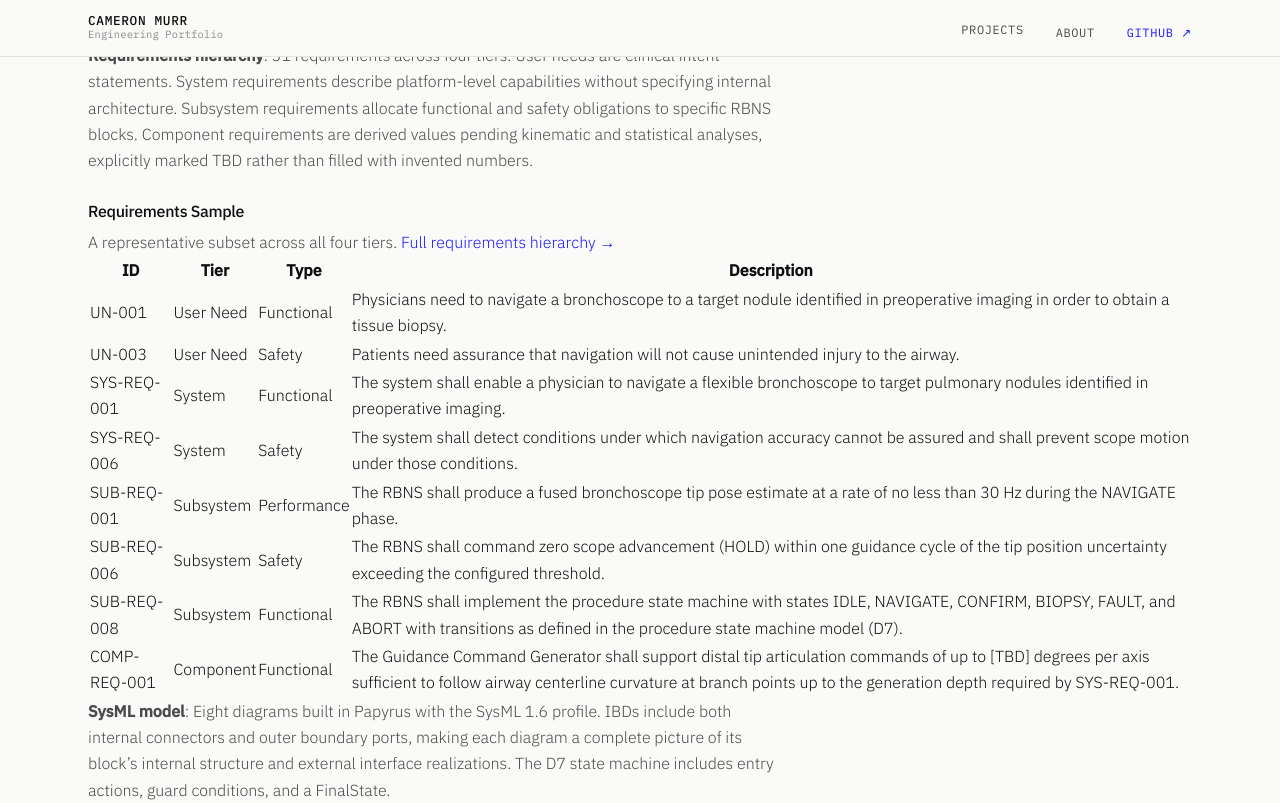
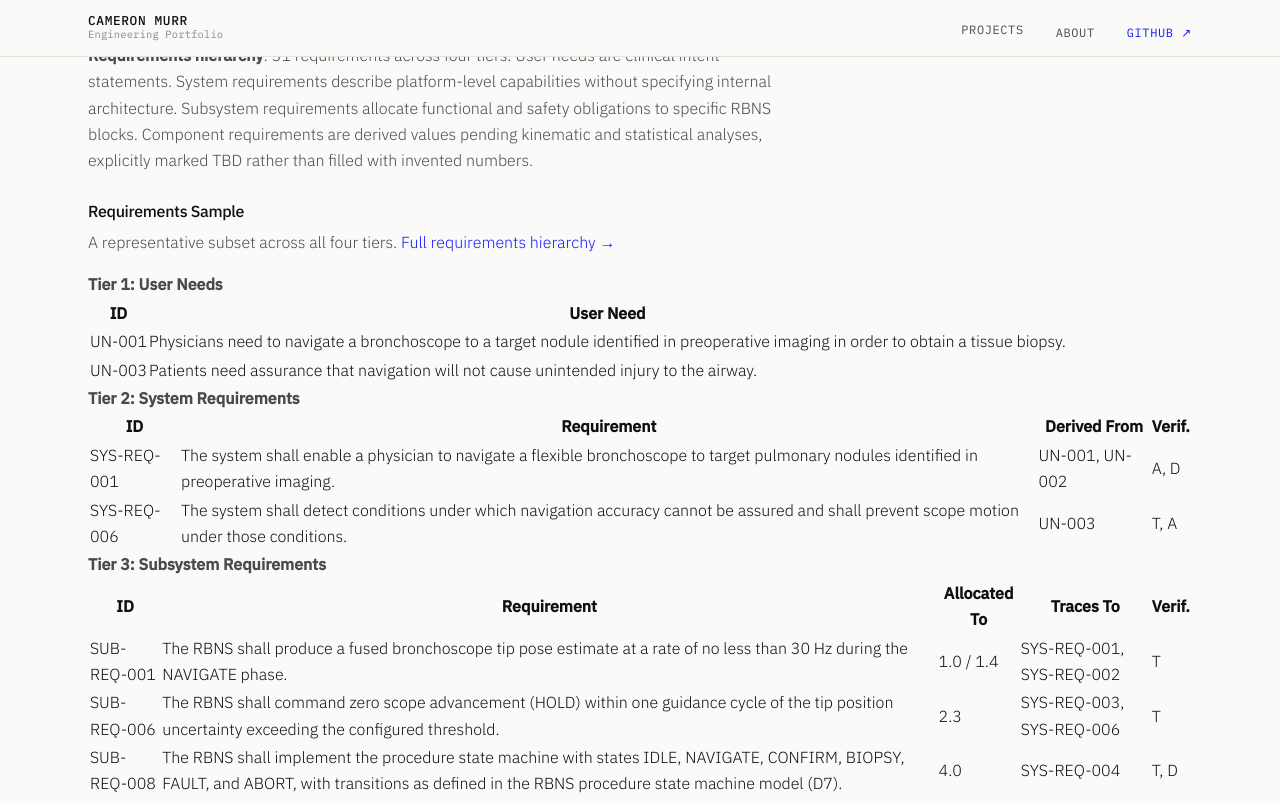
Before and after one commit to cameron-murr/cameron-murr.github.io, a Jekyll site: the page built from _projects/functional-architecture-model.md, in a window 1280 px wide and 1400 px high, scrolled down 3107 px. Shown: the top 803 px of the window. Built offline with Jekyll 4.4.1, drawn with Linux system fonts in a browser that asks for light colours; some of the changed text lies outside the part shown; grey boxes are pictures that could not be loaded.

Commit message:
update format of requirements sample table

```diff
--- a/_projects/functional-architecture-model.md
+++ b/_projects/functional-architecture-model.md
@@ -93,16 +93,33 @@ The model package is organized around a single canonical interface registry and
 
 A representative subset across all four tiers. [Full requirements hierarchy →](https://github.com/cameron-murr/Robotic-Surgical-Architecture-Model/blob/main/docs/requirements.md)
 
-| ID | Tier | Type | Description |
+**Tier 1: User Needs**
+
+| ID | User Need |
+|---|---|
+| UN-001 | Physicians need to navigate a bronchoscope to a target nodule identified in preoperative imaging in order to obtain a tissue biopsy. |
+| UN-003 | Patients need assurance that navigation will not cause unintended injury to the airway. |
+
+**Tier 2: System Requirements**
+
+| ID | Requirement | Derived From | Verif. |
 |---|---|---|---|
-| UN-001 | User Need | Functional | Physicians need to navigate a bronchoscope to a target nodule identified in preoperative imaging in order to obtain a tissue biopsy. |
-| UN-003 | User Need | Safety | Patients need assurance that navigation will not cause unintended injury to the airway. |
-| SYS-REQ-001 | System | Functional | The system shall enable a physician to navigate a flexible bronchoscope to target pulmonary nodules identified in preoperative imaging. |
-| SYS-REQ-006 | System | Safety | The system shall detect conditions under which navigation accuracy cannot be assured and shall prevent scope motion under those conditions. |
-| SUB-REQ-001 | Subsystem | Performance | The RBNS shall produce a fused bronchoscope tip pose estimate at a rate of no less than 30 Hz during the NAVIGATE phase. |
-| SUB-REQ-006 | Subsystem | Safety | The RBNS shall command zero scope advancement (HOLD) within one guidance cycle of the tip position uncertainty exceeding the configured threshold. |
-| SUB-REQ-008 | Subsystem | Functional | The RBNS shall implement the procedure state machine with states IDLE, NAVIGATE, CONFIRM, BIOPSY, FAULT, and ABORT with transitions as defined in the procedure state machine model (D7). |
-| COMP-REQ-001 | Component | Functional | The Guidance Command Generator shall support distal tip articulation commands of up to [TBD] degrees per axis sufficient to follow airway centerline curvature at branch points up to the generation depth required by SYS-REQ-001. |
+| SYS-REQ-001 | The system shall enable a physician to navigate a flexible bronchoscope to target pulmonary nodules identified in preoperative imaging. | UN-001, UN-002 | A, D |
+| SYS-REQ-006 | The system shall detect conditions under which navigation accuracy cannot be assured and shall prevent scope motion under those conditions. | UN-003 | T, A |
+
+**Tier 3: Subsystem Requirements**
+
+| ID | Requirement | Allocated To | Traces To | Verif. |
+|---|---|---|---|---|
+| SUB-REQ-001 | The RBNS shall produce a fused bronchoscope tip pose estimate at a rate of no less than 30 Hz during the NAVIGATE phase. | 1.0 / 1.4 | SYS-REQ-001, SYS-REQ-002 | T |
+| SUB-REQ-006 | The RBNS shall command zero scope advancement (HOLD) within one guidance cycle of the tip position uncertainty exceeding the configured threshold. | 2.3 | SYS-REQ-003, SYS-REQ-006 | T |
+| SUB-REQ-008 | The RBNS shall implement the procedure state machine with states IDLE, NAVIGATE, CONFIRM, BIOPSY, FAULT, and ABORT, with transitions as defined in the RBNS procedure state machine model (D7). | 4.0 | SYS-REQ-004 | T, D |
+
+**Tier 4: Component Requirements**
+
+| ID | Requirement | Allocated To | Derived From | Method of Derivation | Verif. |
+|---|---|---|---|---|---|
+| COMP-REQ-001 | The Guidance Command Generator shall support distal tip articulation commands of up to [TBD] degrees per axis sufficient to follow airway centerline curvature at branch points up to the generation depth required by SYS-REQ-001. | GuidanceCommandGenerator | SYS-REQ-001, SUB-REQ-014 | Kinematic reach analysis against airway centerline geometry | A, T |
 
 **SysML model**: Eight diagrams built in Papyrus with the SysML 1.6 profile. IBDs include both internal connectors and outer boundary ports, making each diagram a complete picture of its block's internal structure and external interface realizations. The D7 state machine includes entry actions, guard conditions, and a FinalState.
 
```
